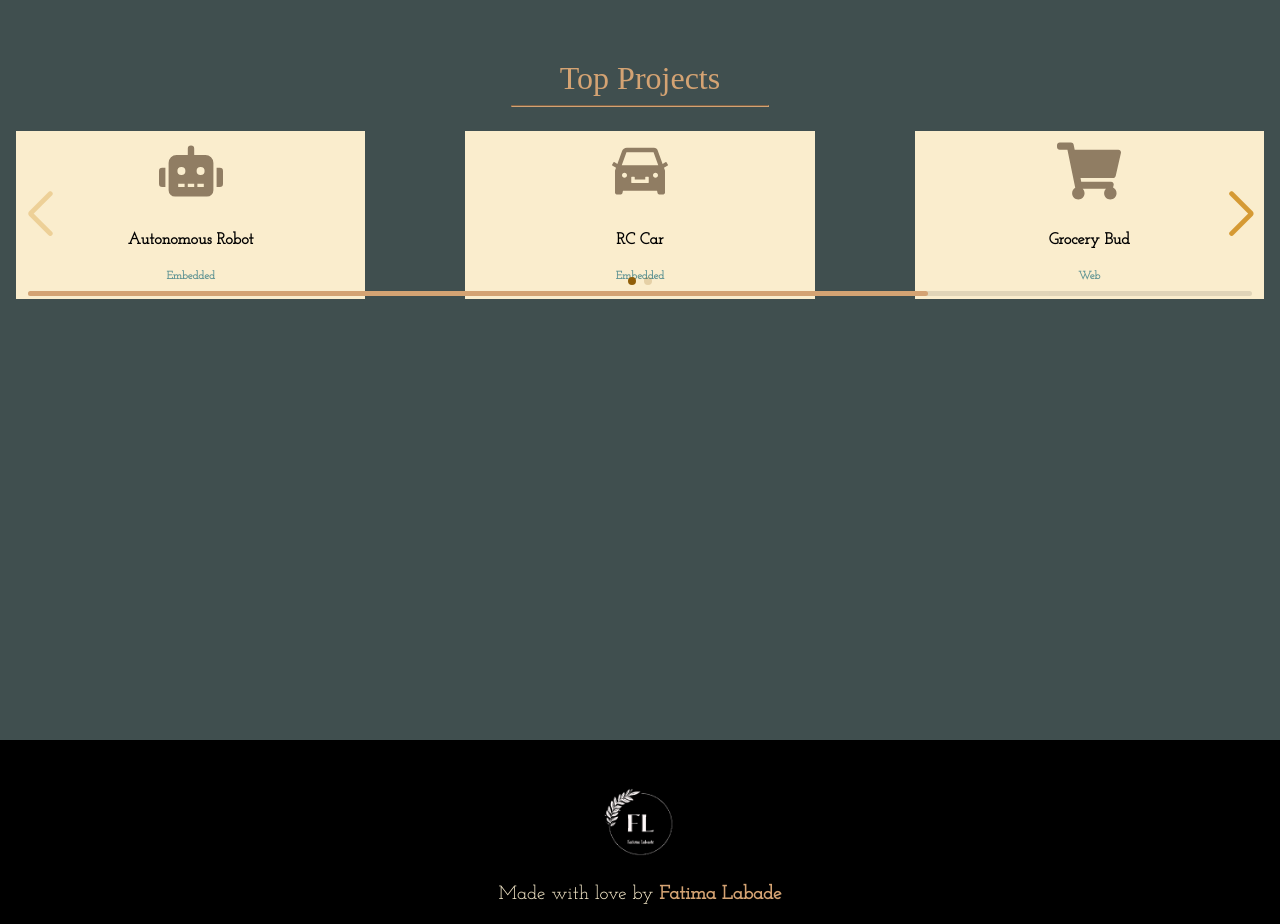
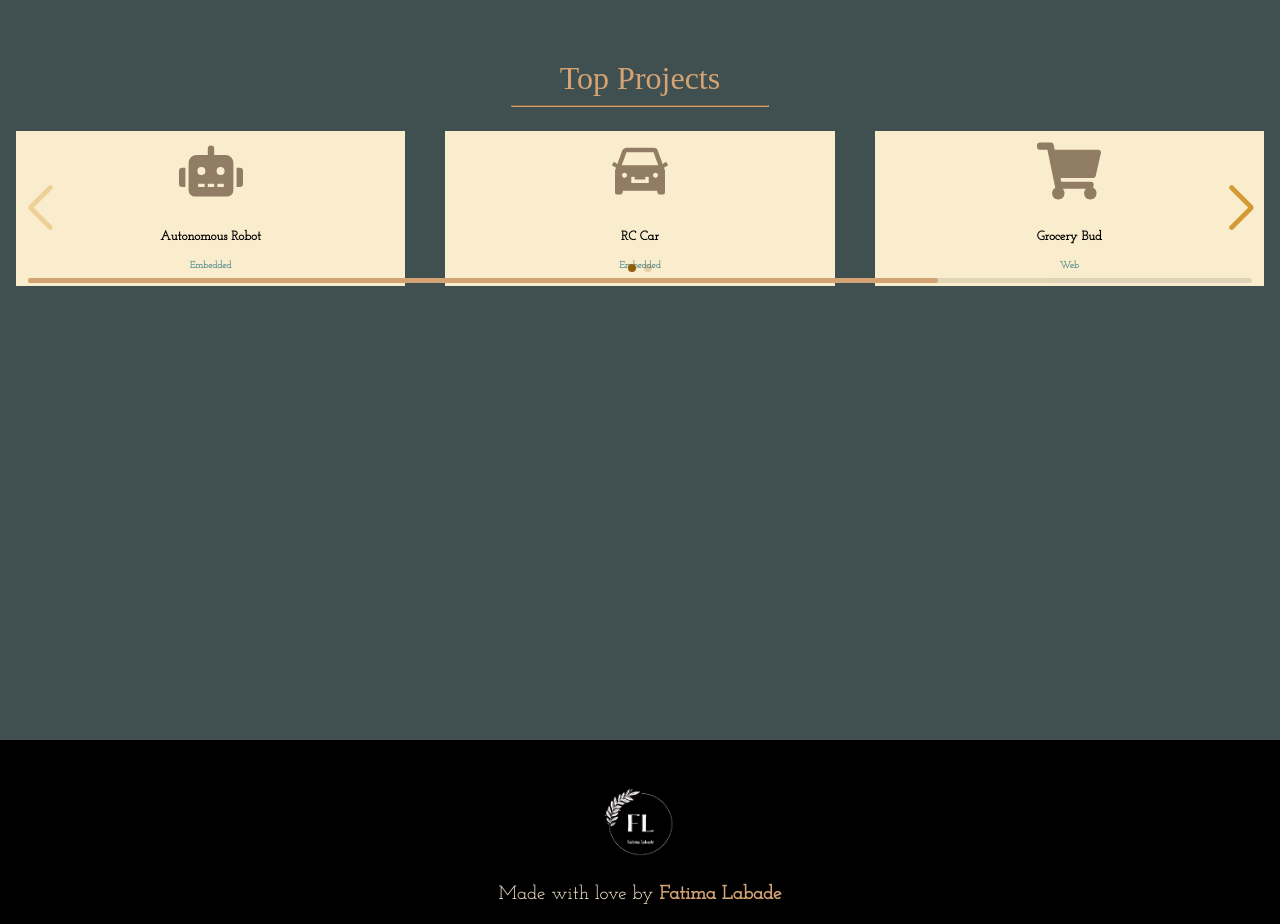
Before and after one commit to FatimaLDL1997/portfolio, a React (Create React App) app: page / in a window 1280 px wide. Shown: the part 2540-3464 px from the top of the page. Built offline with nearby package versions, Linux system fonts and the light colour scheme; a web font is replaced by a local one.

Commit message:
fixed more on items

```diff
--- a/src/index.css
+++ b/src/index.css
@@ -69,13 +69,13 @@ html {
 }
 .topProjectText {
   text-align: center;
-  font-size: 1rem;
+  font-size: 0.8rem;
   color: black;
   font-weight: 900;
 }
 .topProjectCtgry {
   text-align: center;
-  font-size: 0.7rem;
+  font-size: 0.6rem;
   color: #5e9393;
   font-weight: 600;
 }
--- a/src/pages/Home.js
+++ b/src/pages/Home.js
@@ -141,7 +141,7 @@ const Home = () => {
         <motion.hr className='line' variants={lineAnimation}></motion.hr>
         <div variants={animateAboutItem} className='top-project-container'>
           <Swiper
-            spaceBetween={100}
+            spaceBetween={40}
             slidesPerView={smallScreen ? 2 : 3}
             navigation
             pagination={{ clickable: true }}
```
